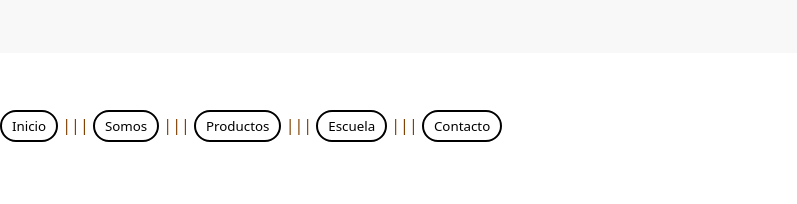
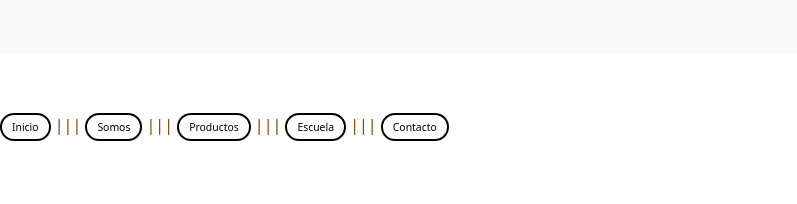
Before and after one commit to gerardofaure/PF-faure, a plain HTML site: page pages/somos.html in a window 1280 px wide. Shown: the part 891-1095 px from the top of the page, 0-797 px from the left. Drawn offline with nearby package versions, Linux system fonts and the light colour scheme; a web font is replaced by a local one.

Commit message:
corrigue menu footer para small devices

```diff
--- a/utiles/mq_mobile/_clases.scss
+++ b/utiles/mq_mobile/_clases.scss
@@ -238,19 +238,19 @@ footer {
     bottom: 0;
 }
 .btnmapafooter {
-    width: 3rem;
+    width: 2rem;
     height: 10px;
     color: black;
     padding: 0px 5px;
-    font-size: smaller;
+    font-size:65%;
     cursor: pointer;
     transition: all 0.8s ease;
     position: sticky;
     display: inline;
     outline:auto;
     border-radius: 10px;
-    border: 0.1px solid white;
-    background: white;
+    border: 0.1px solid black;
+    background: whitesmoke;
     text-decoration: none;
     list-style-type: none;
 
```
Also changed, not shown: scss/style.css, 1 other file.
